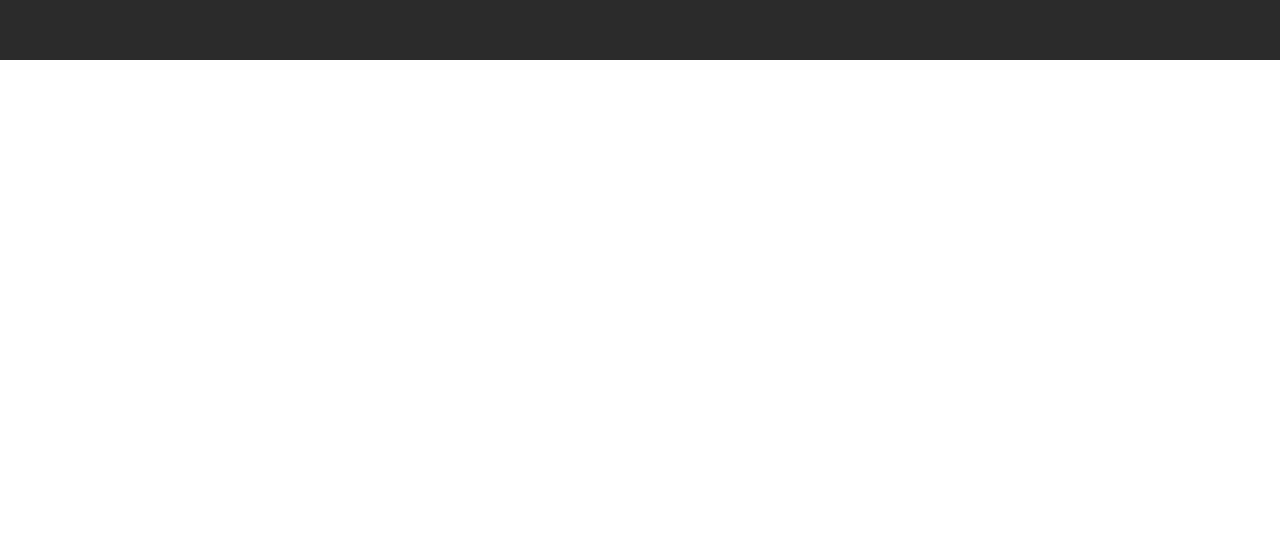
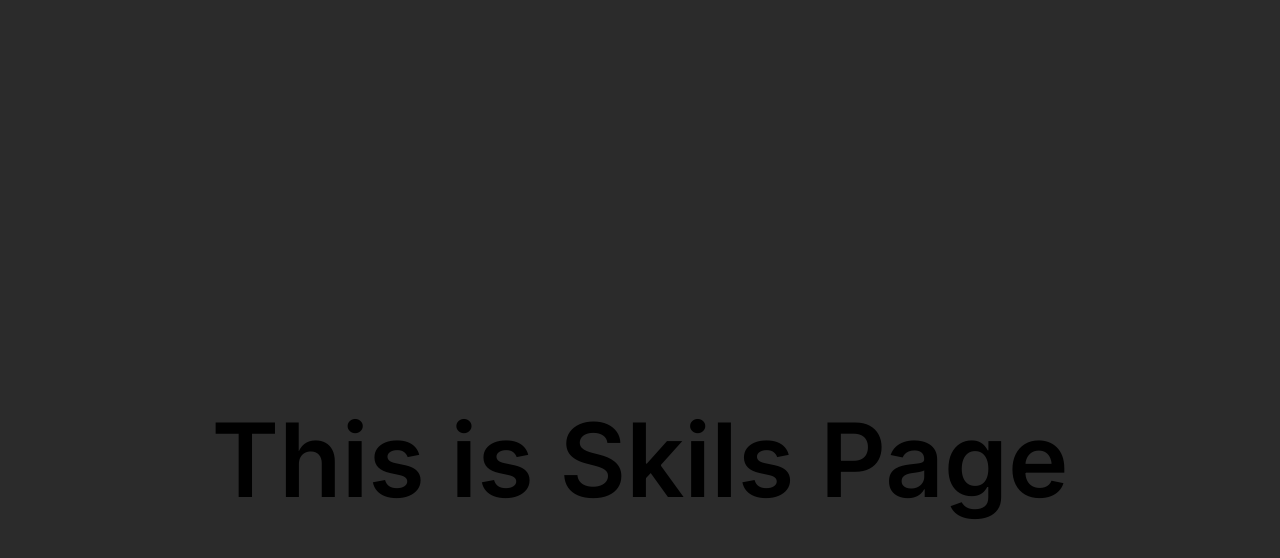
Before and after one commit to ranjeet-zet/portfolioWithNextJs, a Next.js app: page / in a window 1280 px wide. Shown: the part 1540-2098 px from the top of the page. Before the commit the page ends 1600 px from the top, so only its background shows below. Built offline with nearby package versions, Linux system fonts and the light colour scheme.

Commit message:
Some update

```diff
--- a/app/page.tsx
+++ b/app/page.tsx
@@ -2,12 +2,14 @@ import Image from "next/image";
 import HomePage from '../components/Home'
 import Navbar from '../components/Navbar'
 import About from '../components/About'
+import SkilsPage from '../components/TechSkils'
 export default function Home() {
   return (
     <>
      <Navbar/>
     <HomePage/>
     <About/>
+    <SkilsPage/>
     </>
   );
 }
--- /dev/null
+++ b/components/TechSkils.jsx
@@ -0,0 +1,11 @@
+import React from 'react'
+
+import '../components/Home.css'
+const SkilsPage = () => {
+    return (
+        <div id='techskill' className='homepage'>
+            <h1>This is Skils Page</h1>
+        </div>
+    )
+}
+export default SkilsPage
```
Also changed, not shown: components/Contacts.jsx (added, +11 -0 lines), components/Project.jsx (added, +11 -0 lines).
